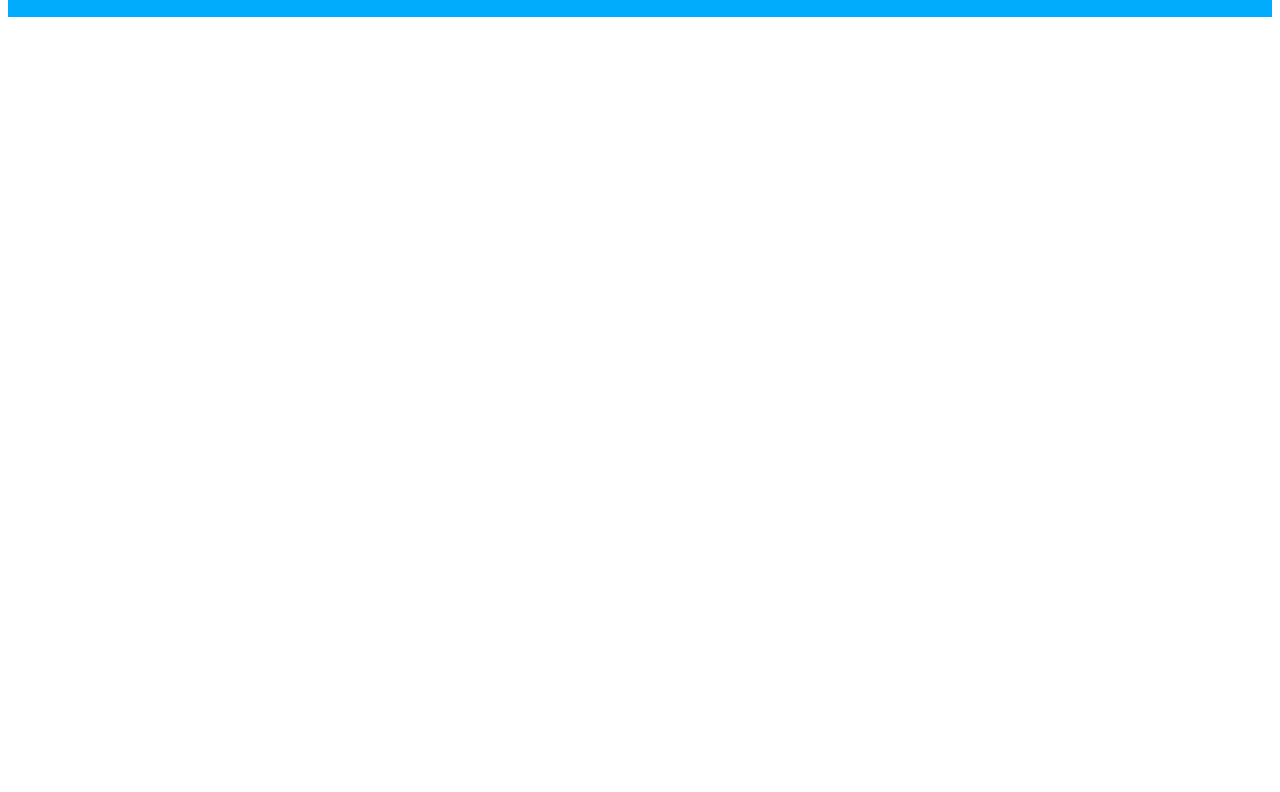
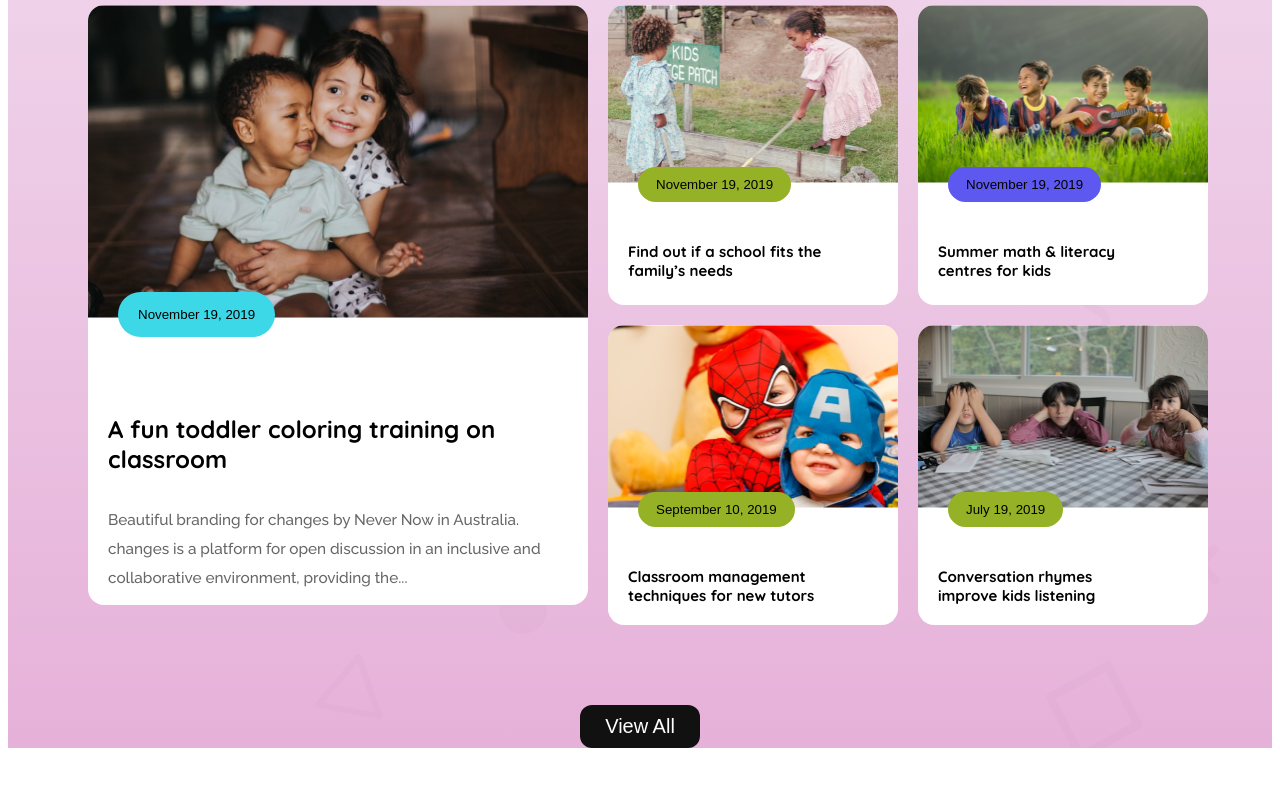
Before and after one commit to kaium44809/assignment-02, a plain HTML site: page index.html in a window 1280 px wide. Shown: the part 1674-2466 px from the top of the page. Before the commit the page ends 1699 px from the top, so only its background shows below. Drawn offline with Linux system fonts and the light colour scheme.

Commit message:
our story section done

```diff
--- a/index.html
+++ b/index.html
@@ -17,8 +17,8 @@
     <!-- Navbar related style starts here -->
     <header>
       <nav class="flex align-center">
-        <div class="flex">
-          <img src="./assets/logo.png" alt="" />
+        <div class="flex align">
+          <img class="img-1" src="./assets/logo.png" alt="" />
           <h2 class="school">SCHOOL</h2>
         </div>
         <div>
@@ -57,7 +57,7 @@
       <!-- Banner related style ends here -->
 
       <!-- Standard Curriculum section starts here -->
-      <section class="Curriculum-section background-img">
+      <section class="Curriculum-section background-img bg-02">
         <h2 class="Standard-title">Standard Curriculum</h2>
         <div class="curriculam-cards flex">
           <div class="card-01">
@@ -98,9 +98,61 @@
           </button>
         </div>
         <!-- nevigation button end  -->
+
+        <!-- Our Stories section starts here -->
+        <h2 class="story-title">Our Stories</h2>
+        <div class="container">
+          <div class="box" id="box-1">
+            <img class="radius-01 images" src="./assets/story-1.png" alt="" />
+            <button class="button-03">November 19, 2019</button>
+            <h4 class="training-01">
+              A fun toddler coloring training on<br />classroom
+            </h4>
+            <p class="beautiful-description">
+              Beautiful branding for changes by Never Now in Australia.<br />changes
+              is a platform for open discussion in an inclusive and<br />
+              collaborative environment, providing the...
+            </p>
+          </div>
+          <div class="box gap" id="box-2">
+            <img class="radius-02" src="./assets/story-2.png" alt="" />
+            <button class="button-04">November 19, 2019</button>
+            <h4 class="training-02">
+              Find out if a school fits the<br />family’s needs
+            </h4>
+          </div>
+          <div class="box gap" id="box-3">
+            <img class="radius-03" src="./assets/story-3.png" alt="" />
+            <button class="button-05">November 19, 2019</button>
+            <h4 class="training-02">
+              Summer math & literacy<br />
+              centres for kids
+            </h4>
+          </div>
+          <div class="box gap" id="box-4">
+            <img class="radius-04" src="./assets/story-4.png" alt="" />
+            <button class="button-04">September 10, 2019</button>
+            <h4 class="training-02">
+              Classroom management<br />
+              techniques for new tutors
+            </h4>
+          </div>
+          <div class="box gap" id="box-5">
+            <img class="radius-05" src="./assets/story-5.png" alt="" />
+            <button class="button-04">July 19, 2019</button>
+            <h4 class="training-02">
+              Conversation rhymes<br />improve kids listening
+            </h4>
+          </div>
+        </div>
+        <!-- Our Stories section ends here -->
+        <div class="center">
+          <button class="btn">View All</button>
+        </div>
       </section>
       <!-- Standard Curriculum section ends here -->
     </main>
+    <!-- Footer section starts here -->
     <footer class="footer">
       <div class="footer-column">
         <h2 class="footer-logo">
@@ -136,5 +188,6 @@
         </div>
       </div>
     </footer>
+    <!-- Footer section ends here -->
   </body>
 </html>
--- a/style.css
+++ b/style.css
@@ -2,6 +2,9 @@
 @import url("https://fonts.googleapis.com/css2?family=Quicksand:wght@300..700&display=swap");
 /* Google Fonts end */
 
+/* Google Fonts : Raleway */
+@import url("https://fonts.googleapis.com/css2?family=Quicksand:wght@300..700&family=Raleway:ital,wght@0,100..900;1,100..900&display=swap");
+/* Google Fonts : Raleway */
 body {
   font-family: "Quicksand", serif;
   font-optical-sizing: auto;
@@ -47,13 +50,20 @@ body {
   padding: 16px 60px;
   border-radius: 12px;
   border: none;
-  color: ;
+  font-size: 25px;
+  color: #ffffff;
 }
 /* Navbar related style ends here */
 
 /* Banner related style starts here */
 .title-01 {
   font-size: 56px;
+}
+.align {
+  align-items: center;
+}
+.img-1 {
+  height: 80px;
 }
 .color-01 {
   color: #fea301;
@@ -74,6 +84,7 @@ body {
   font-size: 20px;
   font-weight: 700;
   border: none;
+  margin-top: 24px;
 }
 /* Banner related style ends here */
 
@@ -82,7 +93,13 @@ body {
   margin-bottom: 80px;
 }
 .background-img {
-  background-image: url(./assets/bg.png);
+  background-image: linear-gradient(
+      to bottom,
+      rgba(245, 246, 252, 0.52),
+      rgba(221, 148, 203, 0.73)
+    ),
+    url("./assets/bg.png");
+  width: 100%;
 }
 .icon {
   width: 130px;
@@ -191,6 +208,7 @@ body {
     ),
     rgb(255, 255, 255);
 }
+
 /* Standard Curriculum section ends here */
 
 /* nevigation button style start */
@@ -198,6 +216,8 @@ body {
   display: flex;
   gap: 10px;
   justify-content: center;
+  margin-top: 80px;
+  margin-bottom: 100px;
 }
 .nav-btn {
   border: none;
@@ -207,6 +227,113 @@ body {
   padding: 15px 20px 15px 20px;
 }
 /* nevigation button style end */
+
+/* Our Stories section starts here */
+#box-1 {
+  grid-row: span 2;
+  width: 500px;
+  height: 600px;
+}
+.radius-01 {
+  border-radius: 16px 16px 0 0;
+  width: 500px;
+}
+#box-2 {
+  width: 290px;
+  height: 300px;
+}
+.radius-02 {
+  border-radius: 16px 16px 0 0;
+  width: 290px;
+}
+#box-3 {
+  width: 290px;
+  height: 300px;
+}
+.radius-03 {
+  border-radius: 16px 16px 0 0;
+  width: 290px;
+}
+#box-4 {
+  width: 290px;
+  height: 300px;
+}
+.radius-04 {
+  border-radius: 16px 16px 0 0;
+  width: 290px;
+}
+#box-5 {
+  width: 290px;
+  height: 300px;
+}
+.radius-05 {
+  border-radius: 16px 16px 0 0;
+  width: 290px;
+}
+.story-title {
+  color: rgb(0, 0, 0);
+  font-size: 46px;
+  text-align: center;
+  margin-top: 120px;
+  margin-bottom: 80px;
+}
+.box {
+  /* border: 2px solid red; */
+  background-color: #ffffff;
+  border-radius: 16px;
+}
+.container {
+  display: grid;
+  grid-template-columns: repeat(3, 1fr);
+  gap: 20px;
+  margin-left: 80px;
+  margin-right: 80px;
+}
+
+.button-03 {
+  background-color: #3cd8e8;
+  border: none;
+  padding: 15px 20px 15px 20px;
+  border-radius: 47px;
+  position: relative;
+  bottom: 30px;
+  margin-left: 30px;
+}
+.button-04 {
+  background-color: #95b226;
+  border: none;
+  padding: 10px 18px;
+  border-radius: 47px;
+  position: relative;
+  bottom: 20px;
+  margin-left: 30px;
+}
+.button-05 {
+  background-color: #5d58f0;
+  border: none;
+  padding: 10px 18px;
+  border-radius: 47px;
+  position: relative;
+  bottom: 20px;
+  margin-left: 30px;
+}
+.training-01 {
+  padding-top: 15px;
+  padding-left: 20px;
+}
+.training-02 {
+  color: rgb(0, 0, 0);
+  font-size: 15px;
+  padding-left: 20px;
+}
+.beautiful-description {
+  padding-left: 20px;
+}
+/* .bg-02 {
+  background: url(image),
+    linear-gradient(0deg, rgba(254, 163, 1, 0.3), rgba(255, 255, 255, 0.3) 100%);
+} */
+/* Our Stories section ends here */
 
 /* Footer style starts here */
 .footer {
@@ -243,4 +370,33 @@ body {
   height: 40px;
   width: 40px;
 }
+.training-01 {
+  color: rgb(0, 0, 0);
+  font-size: 24px;
+}
+.beautiful-description {
+  color: rgb(102, 102, 102);
+  font-family: Raleway;
+  font-size: 15.34px;
+  font-weight: 500;
+  line-height: 28.76px;
+  letter-spacing: 0%;
+  text-align: left;
+}
 /* Footer style ends here */
+.btn {
+  color: rgb(255, 255, 255);
+  font-size: 20px;
+  background-color: #111111;
+  border-radius: 12px;
+  padding: 10px 25px 10px 25px;
+  justify-content: center;
+  align-items: center;
+  border: none;
+}
+.center {
+  text-align: center;
+  justify-content: center;
+  margin-top: 80px;
+  margin-bottom: 60px;
+}
```
